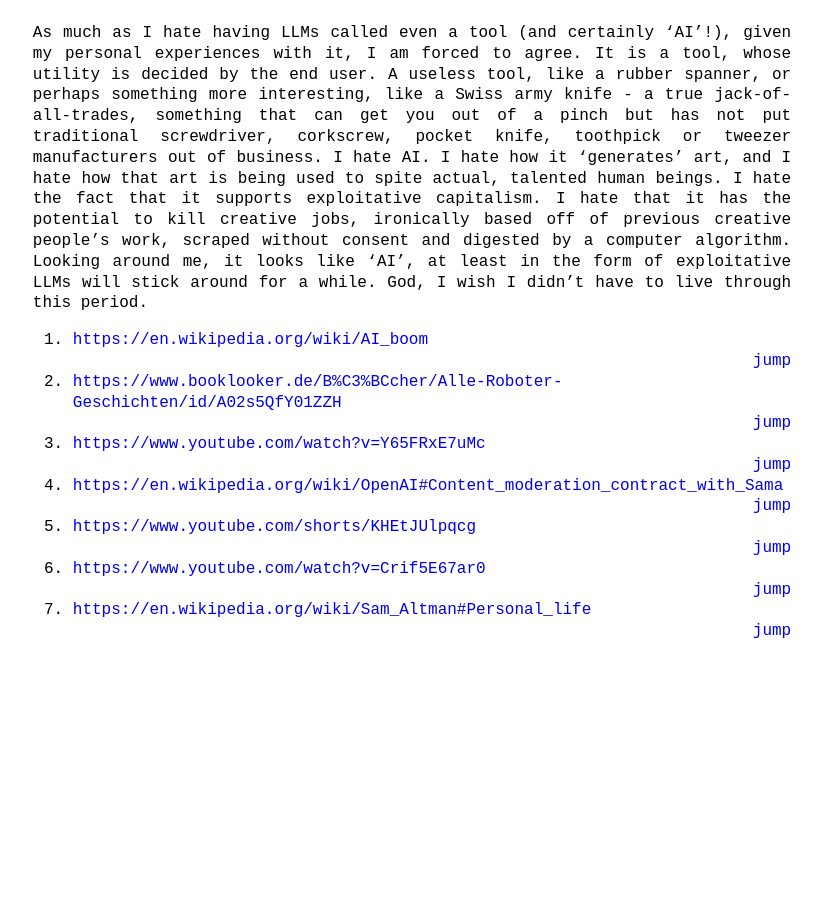
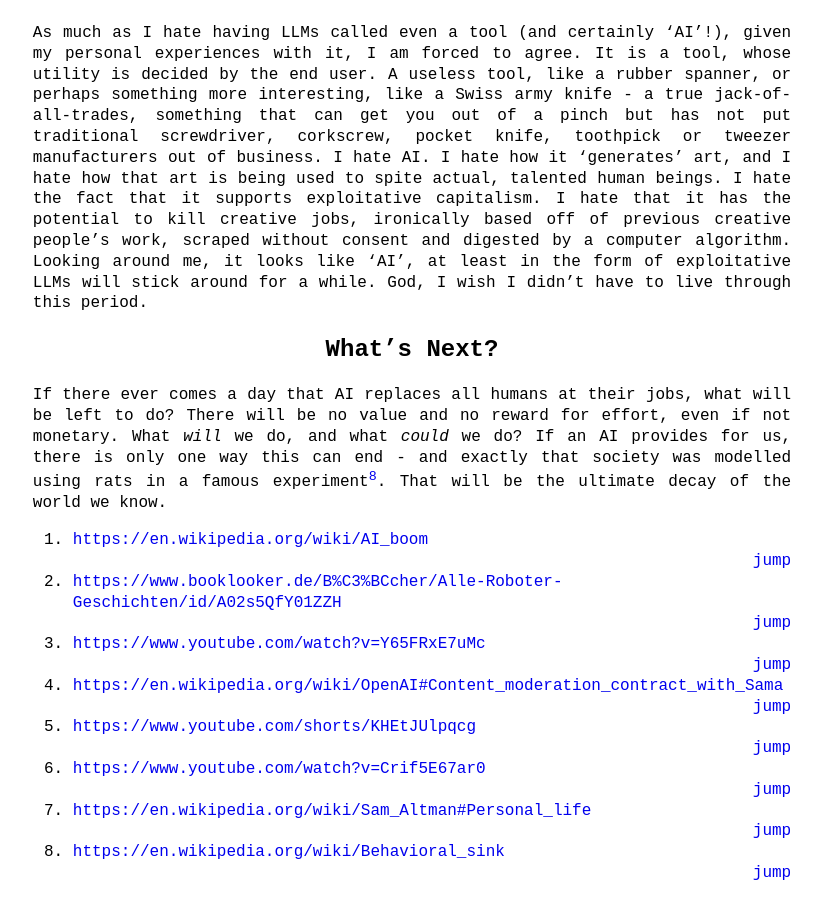
Before and after one commit to NNNILabs/NNNILabs.github.io, a Jekyll site: the page built from _posts/2024-11-22-It-might-be-A-but-it-is-certainly-not-I!.md, in a window 1280 px wide and 900 px high, scrolled down 5459 px. Shown: the whole window, without its empty margins (228-1049 px from the left). Built offline with Jekyll 4.4.1, drawn with Linux system fonts in a browser that asks for light colours; before the commit the page ends 6117 px from its top, so only the background shows below that.

Commit message:
Update 2024-11-22-It-might-be-A-but-it-is-certainly-not-I!.md

```diff
--- a/_posts/2024-11-22-It-might-be-A-but-it-is-certainly-not-I!.md
+++ b/_posts/2024-11-22-It-might-be-A-but-it-is-certainly-not-I!.md
@@ -98,6 +98,10 @@ Overall, I must have spent more time agonizing about the ethical dilemma of usin
 
 As much as I hate having LLMs called even a tool (and certainly 'AI'!), given my personal experiences with it, I am forced to agree. It is a tool, whose utility is decided by the end user. A useless tool, like a rubber spanner, or perhaps something more interesting, like a Swiss army knife - a true jack-of-all-trades, something that can get you out of a pinch but has not put traditional screwdriver, corkscrew, pocket knife, toothpick or tweezer manufacturers out of business. I hate AI. I hate how it 'generates' art, and I hate how that art is being used to spite actual, talented human beings. I hate the fact that it supports exploitative capitalism. I hate that it has the potential to kill creative jobs, ironically based off of previous creative people's work, scraped without consent and digested by a computer algorithm. Looking around me, it looks like 'AI', at least in the form of exploitative LLMs will stick around for a while. God, I wish I didn't have to live through this period.
 
+## What's Next?
+
+If there ever comes a day that AI replaces all humans at their jobs, what will be left to do? There will be no value and no reward for effort, even if not monetary. What *will* we do, and what *could* we do? If an AI provides for us, there is only one way this can end - and exactly that society was modelled using rats in a famous experiment[^8]. That will be the ultimate decay of the world we know.
+
 [^1]: [https://en.wikipedia.org/wiki/AI_boom](https://en.wikipedia.org/wiki/AI_boom){:target="_blank"}
 [^2]: [https://www.booklooker.de/B%C3%BCcher/Alle-Roboter-Geschichten/id/A02s5QfY01ZZH](https://www.booklooker.de/B%C3%BCcher/Alle-Roboter-Geschichten/id/A02s5QfY01ZZH){:target="_blank"}
 [^3]: [https://www.youtube.com/watch?v=Y65FRxE7uMc](https://www.youtube.com/watch?v=Y65FRxE7uMc){:target="_blank"}
@@ -105,3 +109,4 @@ As much as I hate having LLMs called even a tool (and certainly 'AI'!), given my
 [^5]: [https://www.youtube.com/shorts/KHEtJUlpqcg](https://www.youtube.com/shorts/KHEtJUlpqcg){:target="_blank"}
 [^6]: [https://www.youtube.com/watch?v=Crif5E67ar0](https://www.youtube.com/watch?v=Crif5E67ar0){:target="_blank"}
 [^7]: [https://en.wikipedia.org/wiki/Sam_Altman#Personal_life](https://en.wikipedia.org/wiki/Sam_Altman#Personal_life){:target="_blank"}
+[^8]: [https://en.wikipedia.org/wiki/Behavioral_sink](https://en.wikipedia.org/wiki/Behavioral_sink){:target="_blank"}
```
